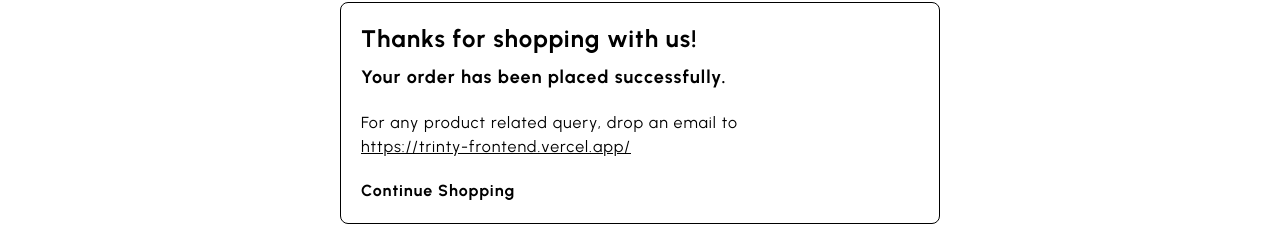
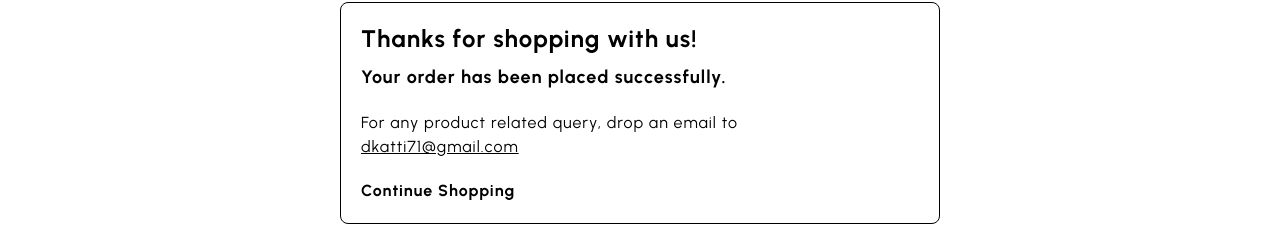
Before and after one commit to Prem-Kt-2522/trinty_frontend, a Next.js app: page /failed in a window 1280 px wide. Shown: the part 292-518 px from the top of the page. Built offline with nearby package versions, Linux system fonts and the light colour scheme; no server answers.

Commit message:
Update failed.js

```diff
--- a/pages/failed.js
+++ b/pages/failed.js
@@ -16,7 +16,7 @@ const Success = () => {
                     <div className="text-base mt-5">
                         For any product related query, drop an email to
                     </div>
-                    <div className="underline">https://trinty-frontend.vercel.app/</div>
+                    <div className="underline">dkatti71@gmail.com</div>
 
                     <Link href="/" className="font-bold mt-5">
                         Continue Shopping
```
